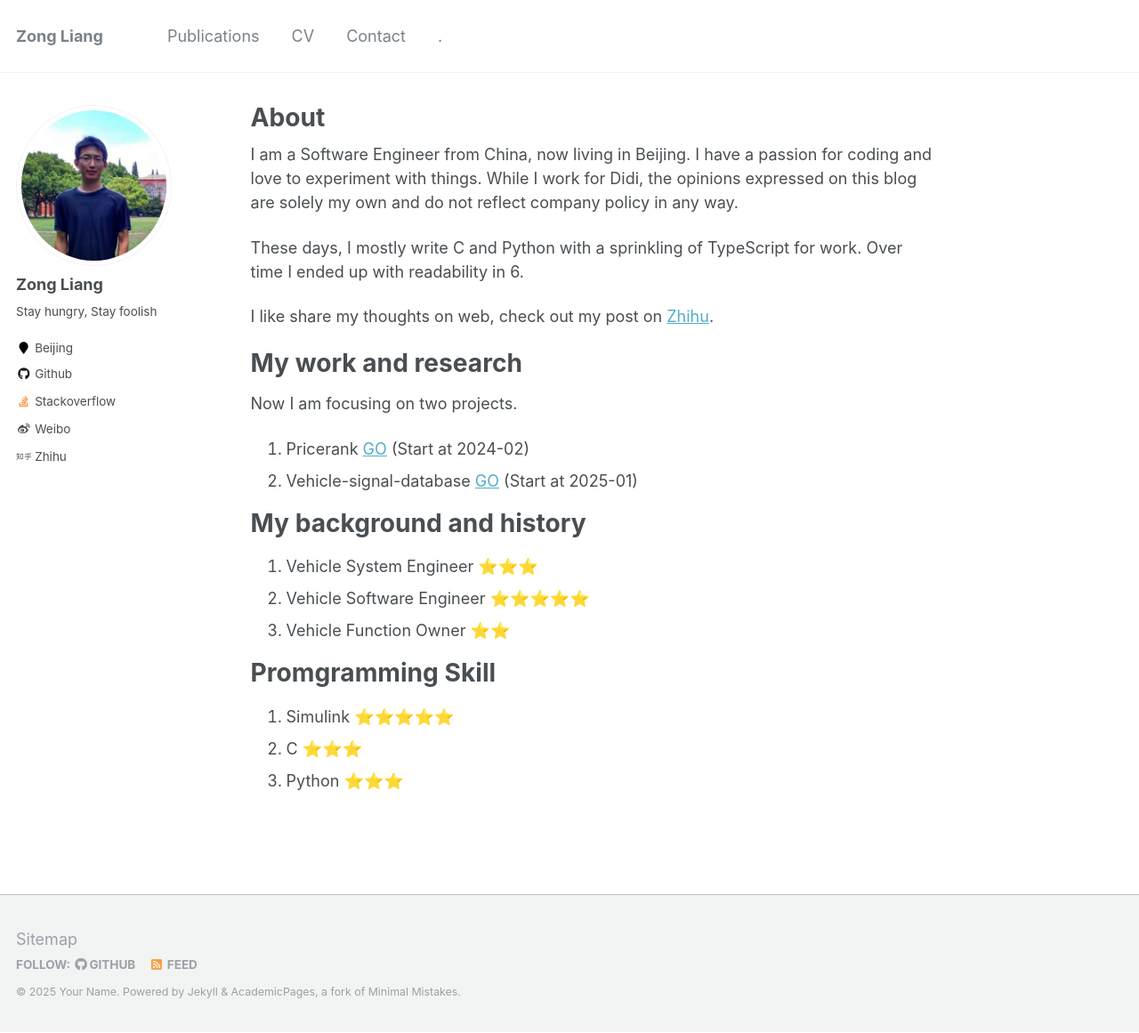
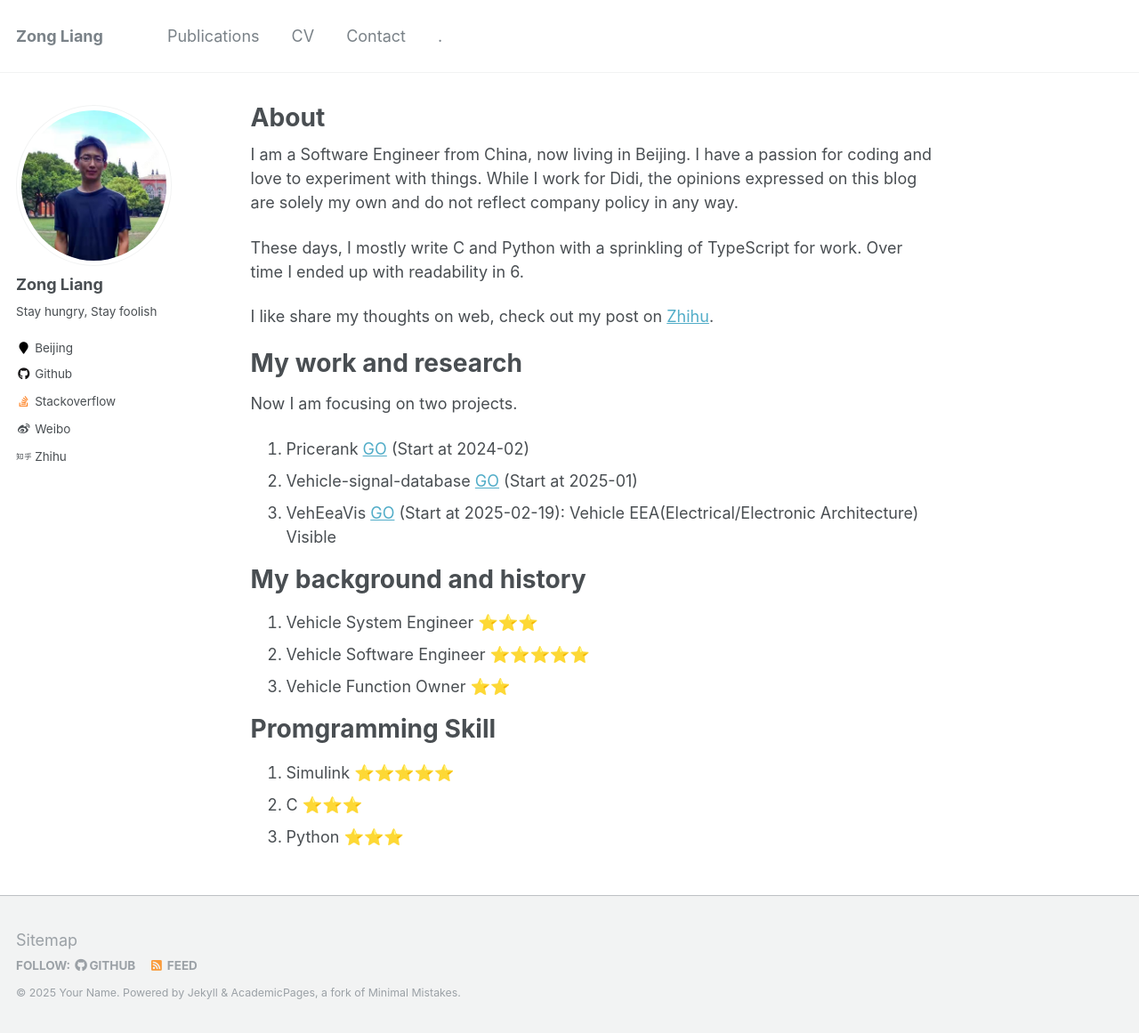
Before and after one commit to ZongL/zongl.github.io, a Jekyll site: the page built from _pages/about.md, in a window 1280 px wide and 1161 px high. Shown: the whole window at 89% size. Built offline with Jekyll 4.4.1, drawn with Linux system fonts in a browser that asks for light colours.

Commit message:
update aboutme for VehEeaVis

```diff
--- a/_pages/about.md
+++ b/_pages/about.md
@@ -19,6 +19,7 @@ My work and research
 Now I am focusing on two projects.
 1. Pricerank [GO](https://pricerank.vercel.app/) (Start at 2024-02)
 2. Vehicle-signal-database [GO](https://vehicle-signal-database.vercel.app/) (Start at 2025-01)
+3. VehEeaVis [GO](https://zongl.github.io/VehEeaVis/) (Start at 2025-02-19): Vehicle EEA(Electrical/Electronic Architecture) Visible
 
 My background and history
 ======
```
